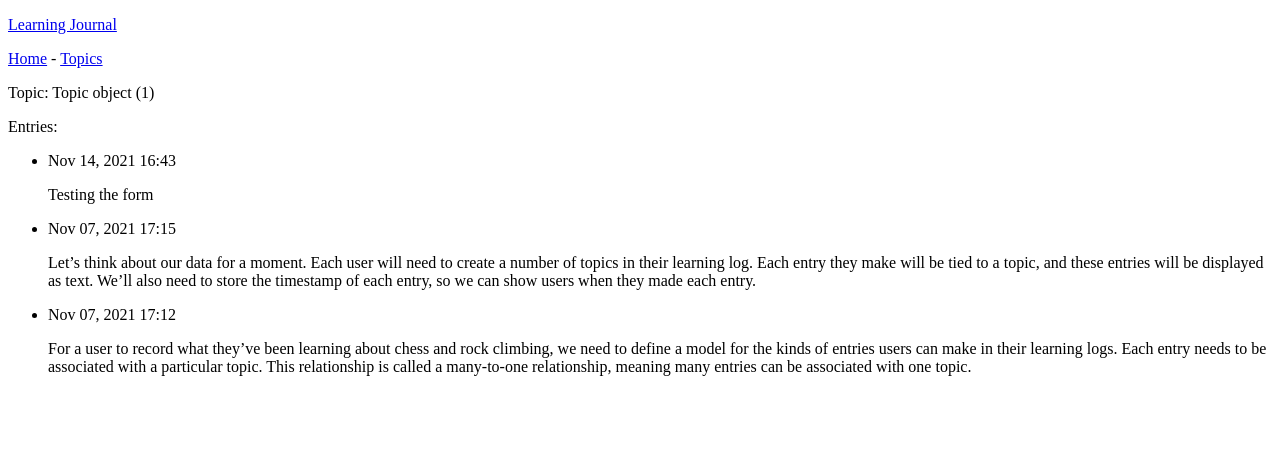
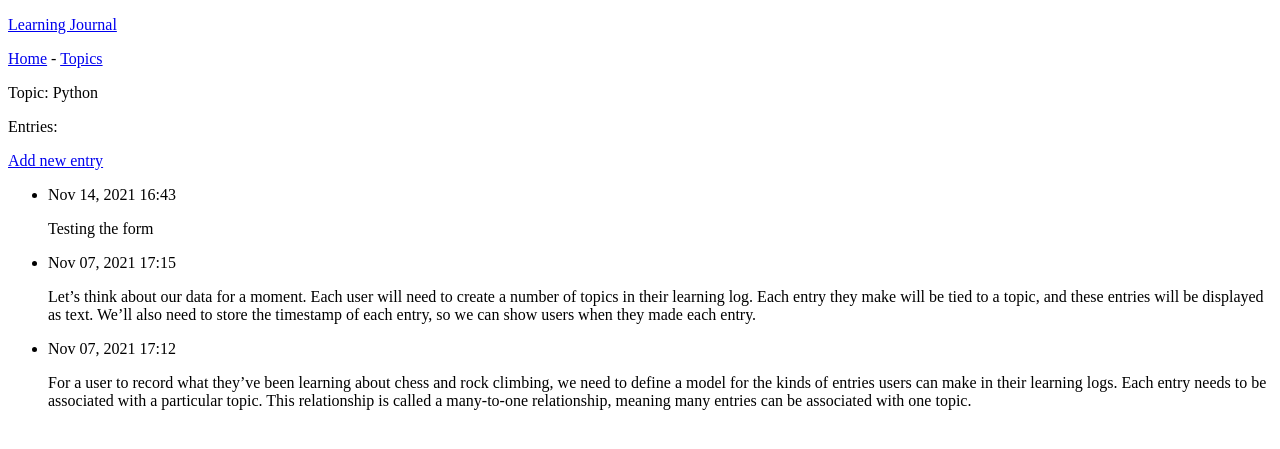
Before and after one commit to Renato79/Learning-Journal, a Django app: page /topics/1/ in a window 1280 px wide. Shown: the top 449 px of the page. Run offline with Django 3.2, Linux system fonts and the light colour scheme; data comes from the database, SQL or seed files in the repository; both versions use the stored data as it was after the commit.

Commit message:
Created new_topic template and related url, views, forms.py. Created new_entry template, and related url, views, forms. Created links among the pages. It's now possible to add both new Topics and new Entries.

```diff
--- a/learning_journals/models.py
+++ b/learning_journals/models.py
@@ -6,6 +6,9 @@ class Topic(models.Model):
     text = models.CharField(max_length=200)
     date_added = models.DateTimeField(auto_now_add=True)
 
+    def __str__(self):
+        """Return a string representation of the model."""
+        return self.text
 
 class Entry(models.Model):
     """Something specific learned about a topic."""
--- a/learning_journals/templates/learning_journals/topic.html
+++ b/learning_journals/templates/learning_journals/topic.html
@@ -5,7 +5,9 @@
 <p>Topic: {{ topic }}</p>
 
 <p>Entries:</p>
-
+<p>
+    <a href="{% url 'learning_journals:new_entry' topic.id %}">Add new entry</a>
+</p>
 <ul>
     {% for entry in entries %}
     <li>
--- a/learning_journals/templates/learning_journals/topics.html
+++ b/learning_journals/templates/learning_journals/topics.html
@@ -13,4 +13,6 @@
     {% endfor %}
 </ul>
 
+<a href="{% url 'learning_journals:new_topic' %}">Add a new topic</a>
+
 {% endblock content %}
--- a/learning_journals/urls.py
+++ b/learning_journals/urls.py
@@ -13,4 +13,8 @@ urlpatterns = [
     path('topics/', views.topics, name='topics'),
     # Detail page for a single topic
     path('topics/<int:topic_id>/', views.topic, name='topic'),
+    # Page to add a new topic
+    path('new_topic/', views.new_topic, name='new_topic'),
+    # Page to add a new entry
+    path('new_entry/<int:topic_id>/', views.new_entry, name='new_entry'),
 ]
--- a/learning_journals/views.py
+++ b/learning_journals/views.py
@@ -1,11 +1,12 @@
-from django.shortcuts import render
+from django.shortcuts import render, redirect
 
 from .models import Topic
-
+from .forms import TopicForm, EntryForm
 
 def index(request):
     """Home Page for learning_journals"""
     return render(request, 'learning_journals/index.html')
+
 
 def topics(request):
     """Show all topics."""
@@ -13,9 +14,48 @@ def topics(request):
     context = {'topics': topics}
     return render(request, 'learning_journals/topics.html', context)
 
+
 def topic(request, topic_id):
     """Show a single topic and all its entries"""
     topic = Topic.objects.get(id=topic_id)
     entries = topic.entry_set.order_by('-date_added')
     context = {'topic':topic, 'entries':entries}
     return render(request, 'learning_journals/topic.html', context)
+
+
+def new_topic(request):
+    """Add a new topic"""
+    if request.method != 'POST':
+        # No data submitted; create a blank form
+        form = TopicForm()
+    else:
+        # POST data submitted; process data
+        form = TopicForm(data=request.POST)
+        if form.is_valid():
+            form.save()
+            return redirect('learning_journals:topics')
+
+    # Display a blank or invalid form
+    context = {'form': form}
+    return render(request, 'learning_journals/new_topic.html', context)
+
+
+def new_entry(request, topic_id):
+    """Add a new entry for a particular topic"""
+    topic = Topic.objects.get(id=topic_id)
+
+    if request.method != 'POST':
+        # No data submitted; create a blank form
+        form = EntryForm()
+    else:
+        # POST data submitted; process data
+        form = EntryForm(data=request.POST)
+        if form.is_valid():
+            new_entry = form.save(commit=False)
+            new_entry.topic = topic
+            new_entry.save()
+            return redirect('learning_journals:topic', topic_id=topic_id)
+
+    # Display a blank or invalid form
+    context = {'topic': topic, 'form': form}
+    return render(request, 'learning_journals/new_entry.html', context)
```
Also changed, not shown: learning_journals/forms.py (added, +19 -0 lines), learning_journals/templates/learning_journals/new_entry.html (added, +14 -0 lines), learning_journals/templates/learning_journals/new_topic.html (added, +13 -0 lines), db.sqlite3.
